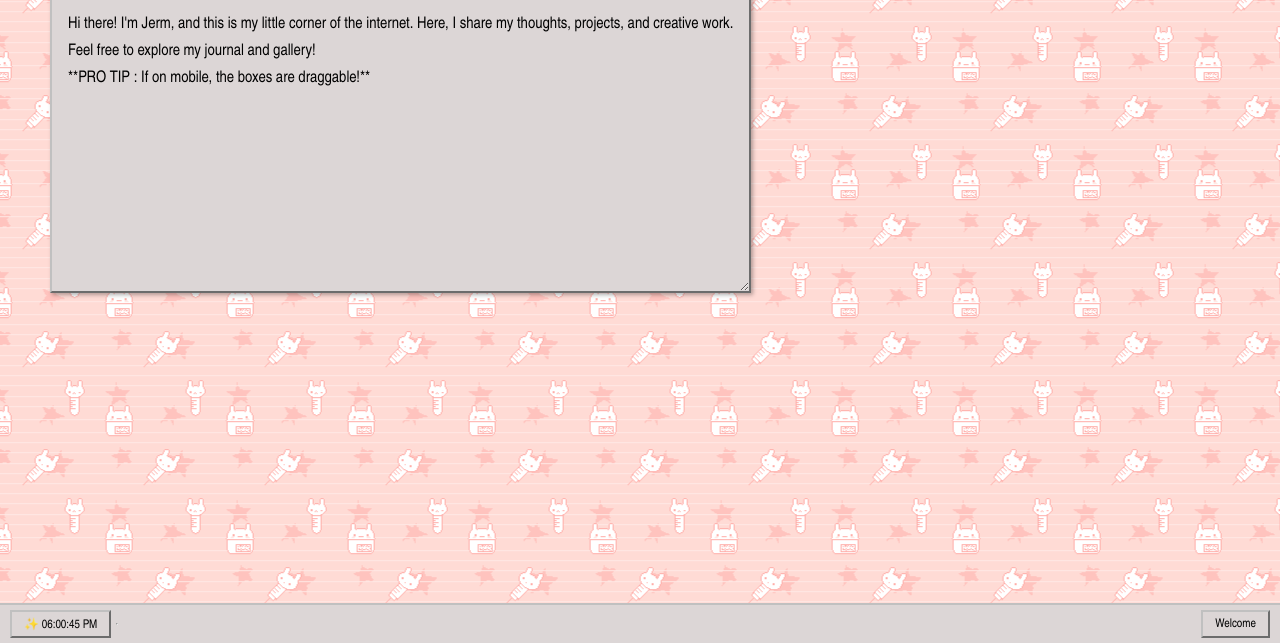
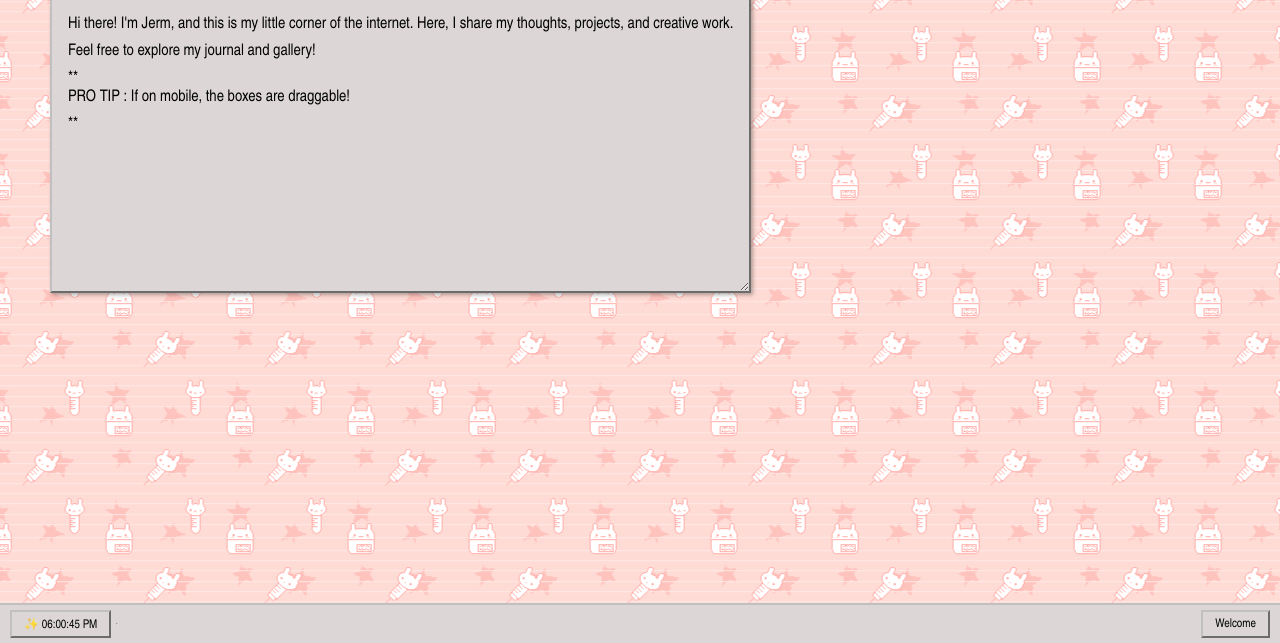
Before and after one commit to Jermaphobias/jermaphobias.github.io, an Astro site: page / in a window 1280 px wide. Shown: the part 157-800 px from the top of the page. Built offline with nearby package versions, Linux system fonts and the light colour scheme; Astro itself is replaced by a stand-in of ours.

Commit message:
Update Welcome.astro

```diff
--- a/src/components/Welcome.astro
+++ b/src/components/Welcome.astro
@@ -119,7 +119,7 @@ const galleryItems = Object.values(
 				work.
 			</p>
 			<p>Feel free to explore my journal and gallery!</p>
-			<p>**PRO TIP : If on mobile, the boxes are draggable!**</p>
+			**<p>PRO TIP : If on mobile, the boxes are draggable!</p>**
 		</div>
 	</div>
 
```
